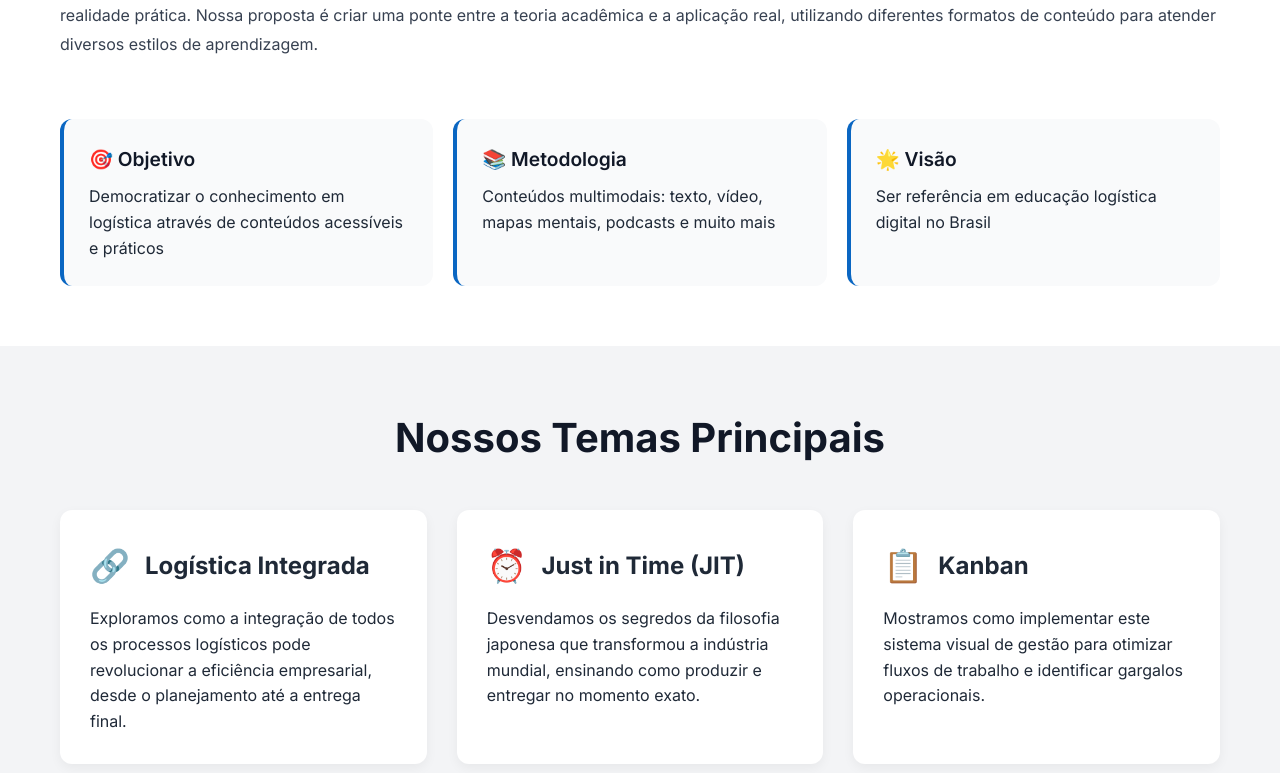
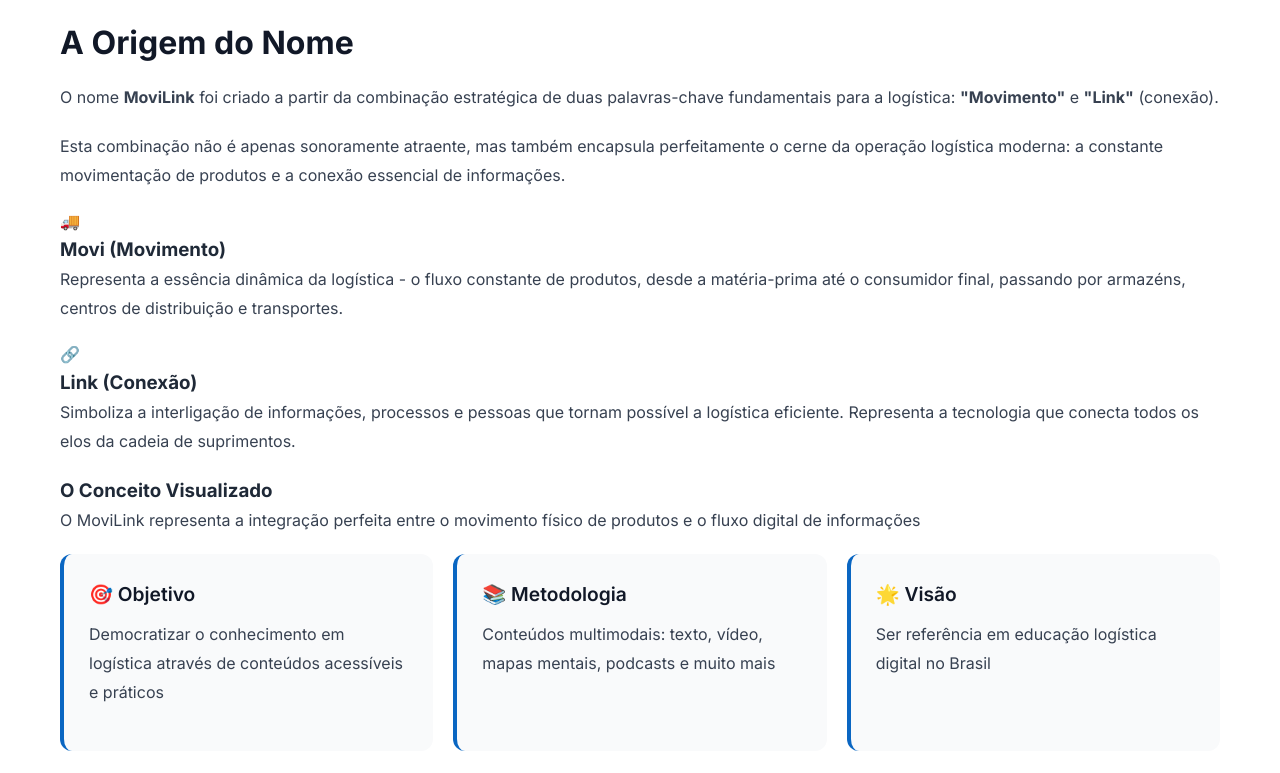
Before and after one commit to joaodias2006/movilink.02, a plain HTML site: page sobre.html in a window 1280 px wide. Shown: the part 755-1528 px from the top of the page. Drawn offline with Linux system fonts and the light colour scheme; files whose address does not match are found by name.

Commit message:
Update sobre.html

```diff
--- a/sobre.html
+++ b/sobre.html
@@ -44,7 +44,7 @@
         <section class="page-hero">
             <div class="container">
                 <h1 class="page-title">Sobre o MoviLink</h1>
-                <p class="page-subtitle">Conectando conhecimento e prática na logística moderna</p>
+                <p class="page-subtitle">Mais que transporte, entregamos confiança</p>
             </div>
         </section>
 
@@ -57,8 +57,31 @@
                         </p>
 Buscamos constantemente a inovação e a melhoria contínua, investindo em tecnologia, infraestrutura e no desenvolvimento de nossa equipe, para proporcionar uma experiência logística moderna e confiável. Nosso compromisso é simplificar processos, reduzir custos e gerar valor para nossos clientes em cada etapa da cadeia logística.</p>
 
-                        <h3>Por que MoviLink?</h3>
-                        <p>A logística é uma área fundamental para o sucesso de qualquer negócio, mas muitas vezes seus conceitos podem parecer complexos e distantes da realidade prática. Nossa proposta é criar uma ponte entre a teoria acadêmica e a aplicação real, utilizando diferentes formatos de conteúdo para atender diversos estilos de aprendizagem.</p>
+                        <span class="logo-large">MoviLink</span>
+                        <p>Um nome que representa a essência da logística moderna</p>
+
+                        <h2>A Origem do Nome</h2>
+                        <p>O nome <strong>MoviLink</strong> foi criado a partir da combinação estratégica de duas palavras-chave fundamentais para a logística: <strong>"Movimento"</strong> e <strong>"Link"</strong> (conexão).</p>
+
+                        <p>Esta combinação não é apenas sonoramente atraente, mas também encapsula perfeitamente o cerne da operação logística moderna: a constante movimentação de produtos e a conexão essencial de informações.</p>
+
+                        <div class="meaning-grid">
+                            <div class="meaning-card">
+                                <span class="meaning-icon movement-icon">🚚</span>
+                                <h3>Movi (Movimento)</h3>
+                                <p>Representa a essência dinâmica da logística - o fluxo constante de produtos, desde a matéria-prima até o consumidor final, passando por armazéns, centros de distribuição e transportes.</p>
+                            </div>
+
+                            <div class="meaning-card">
+                                <span class="meaning-icon link-icon">🔗</span>
+                                <h3>Link (Conexão)</h3>
+                                <p>Simboliza a interligação de informações, processos e pessoas que tornam possível a logística eficiente. Representa a tecnologia que conecta todos os elos da cadeia de suprimentos.</p>
+                            </div>
+                        </div>
+
+                        <div class="concept-visual">
+                            <h3>O Conceito Visualizado</h3>
+                            <p>O MoviLink representa a integração perfeita entre o movimento físico de produtos e o fluxo digital de informações</p>
                     </div>
                     <div class="about-visual">
                         <div class="mission-card">
```
